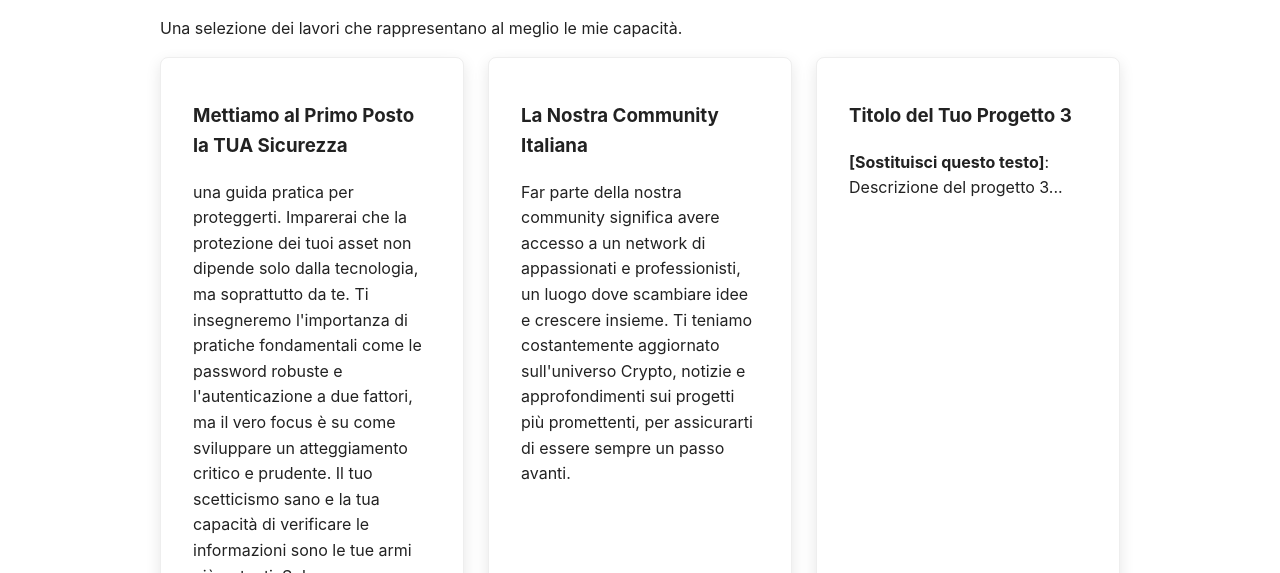
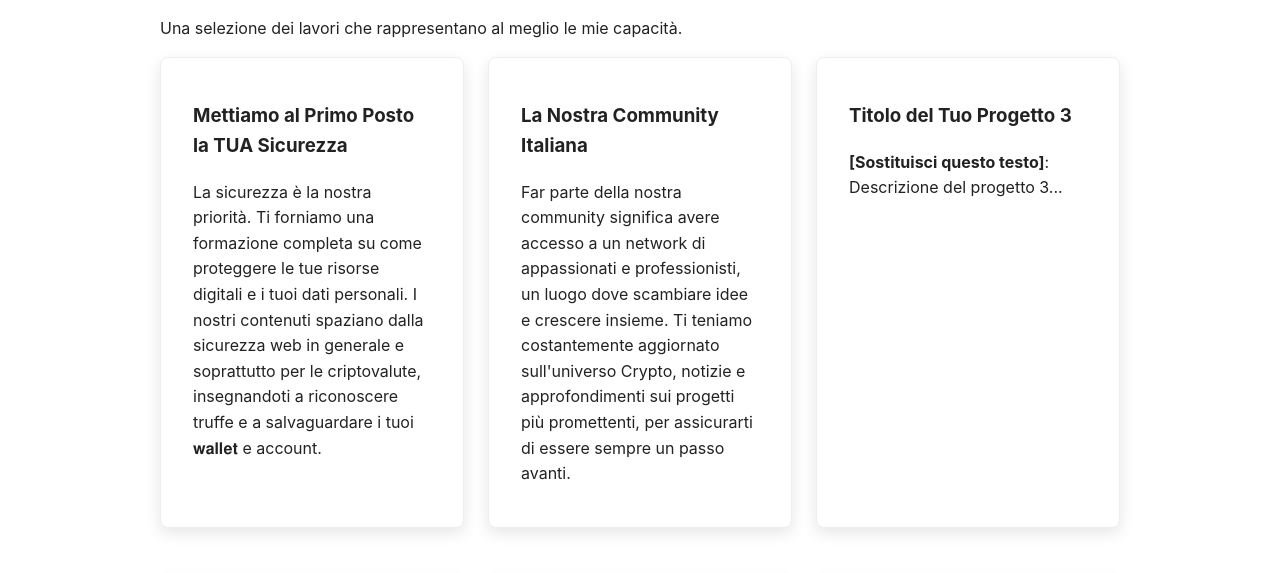
Before and after one commit to danielesenaldi/rdfgtffgt, a plain HTML site: page progetti.html in a window 1280 px wide. Shown: the part 200-773 px from the top of the page. Drawn offline with Linux system fonts and the light colour scheme.

Commit message:
Update progetti.html

```diff
--- a/progetti.html
+++ b/progetti.html
@@ -28,7 +28,7 @@
 
             <div class="card project-card">
                 <h3>Mettiamo al Primo Posto la TUA Sicurezza</h3>
-                <p>una guida pratica per proteggerti. Imparerai che la protezione dei tuoi asset non dipende solo dalla tecnologia, ma soprattutto da te. Ti insegneremo l'importanza di pratiche fondamentali come le password robuste e l'autenticazione a due fattori, ma il vero focus è su come sviluppare un atteggiamento critico e prudente. Il tuo scetticismo sano e la tua capacità di verificare le informazioni sono le tue armi più potenti. Solo padroneggiando queste abilità potrai navigare nel mondo della finanza digitale con sicurezza e, di conseguenza, con la massima libertà.</p>
+                <p>La sicurezza è la nostra priorità. Ti forniamo una formazione completa su come proteggere le tue risorse digitali e i tuoi dati personali. I nostri contenuti spaziano dalla sicurezza web in generale e soprattutto per le criptovalute, insegnandoti a riconoscere truffe e a salvaguardare i tuoi 𝐰𝐚𝐥𝐥𝐞𝐭 e account.</p>
                 </div>
 
             <div class="card project-card">
```
